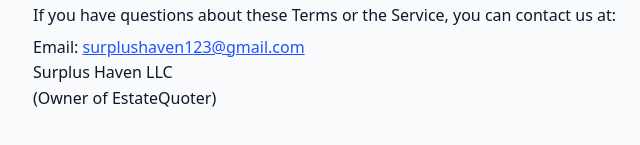
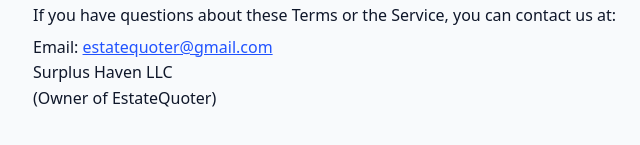
Before and after one commit to mcgehee88/estatequoter, a plain HTML site: page terms.html in a window 1280 px wide. Shown: the part 2952-3097 px from the top of the page, 207-847 px from the left. Drawn offline with Linux system fonts and the light colour scheme.

Commit message:
Update terms.html

```diff
--- a/terms.html
+++ b/terms.html
@@ -175,7 +175,7 @@
   If you have questions about these Terms or the Service, you can contact us at:
 </p>
 <p>
-  Email: <a href="mailto:surplushaven123@gmail.com">surplushaven123@gmail.com</a><br>
+  Email: <a href="mailto:estatequoter@gmail.com">estatequoter@gmail.com</a><br>
   Surplus Haven LLC<br>
   (Owner of EstateQuoter)
 </p>
```
